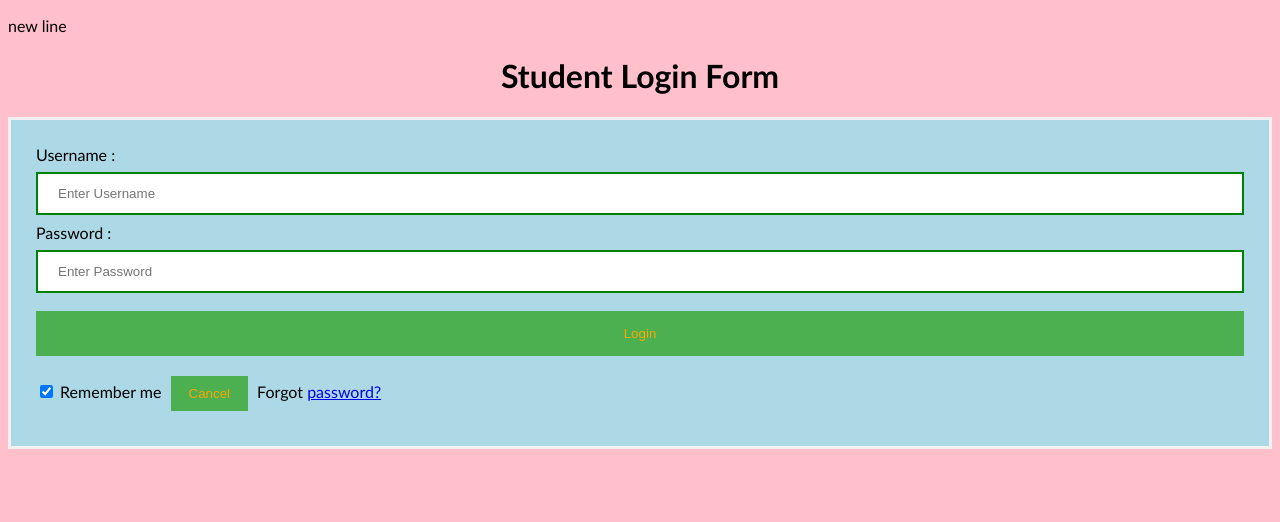
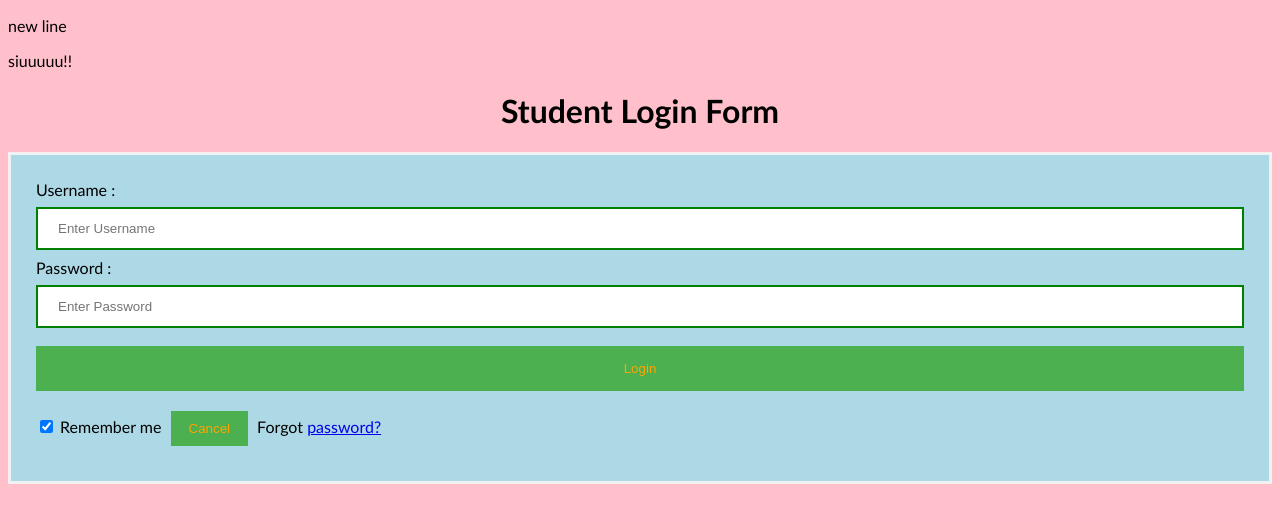
Before and after one commit to saiakarsh99/ISM6225-DIS, a plain HTML site: page index.html in a window 1280 px wide. Drawn offline with Linux system fonts and the light colour scheme.

Commit message:
dev1 v2 second branch

```diff
--- a/index.html
+++ b/index.html
@@ -5,6 +5,9 @@
 <title> Login Page </title>
 <p>
     new line
+</p>
+<p>
+    siuuuuu!!
 </p>
 <style>
 Body {
```
